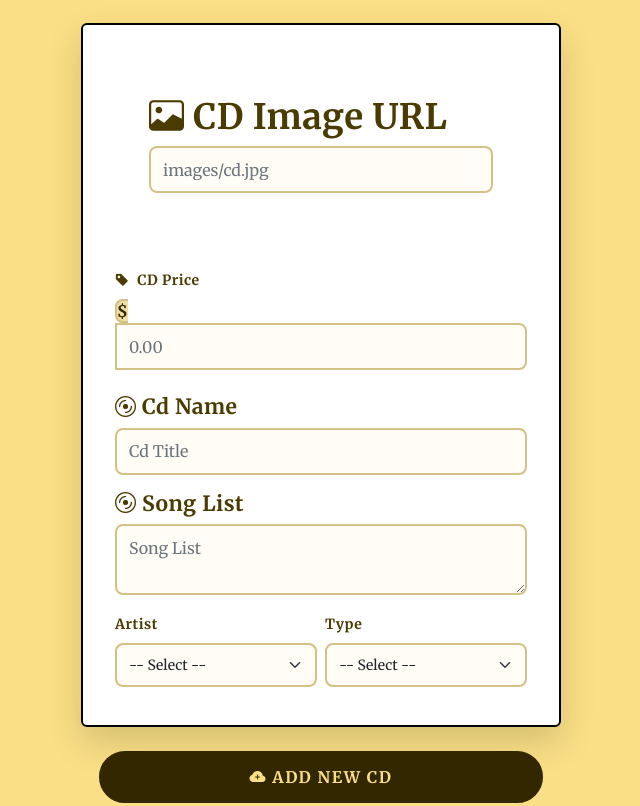
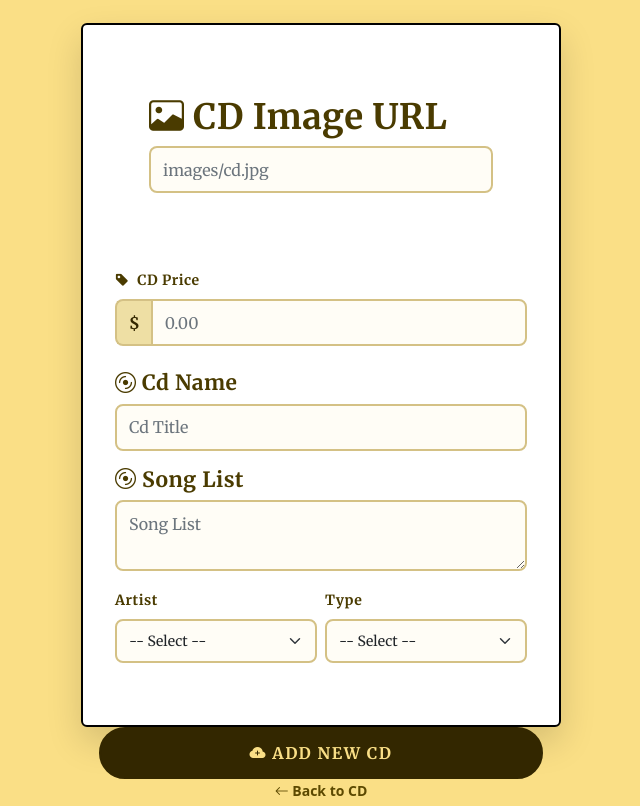
Before and after one commit to AliciaLeeYueLin/CD-Project, a PHP site: page /cd-manage-add.php in a window 1280 px wide. Shown: the part 105-911 px from the top of the page, without its empty margins (319-959 px from the left). Run offline with PHP 8.4, Linux system fonts and the light colour scheme; the visitor is signed in with stand-in values (Sample User, id 1); data that the repository does not hold is empty.

Commit message:
commit changes

```diff
--- a/cd-manage-add.php
+++ b/cd-manage-add.php
@@ -139,11 +139,12 @@
             <label for="cd_price" class="form-label fw-bold small">
               <i class="bi bi-tag-fill me-1"></i> CD Price
             </label>
-            <div class="group">
-              <span class="group-text" style="background: #eedfa4; border: 2px solid #d4c185; border-right: none; border-radius: 8px 0 0 8px; color: #332700; font-weight: bold;">$</span>
+            <div class="input-group">
+              <span class="input-group-text" style="background: #eedfa4; border: 2px solid #d4c185; border-right: none; border-radius: 8px 0 0 8px; color: #332700; font-weight: bold;">$</span>
               <input type="text" class="form-control" id="cd_price" name="cd_price" placeholder="0.00" style="border-radius: 0 8px 8px 0;" />
             </div>
           </div>
+
 
                   <h1 class="card-title h4 mb-3">
                     <label for="cd_name" class="form-label fw-bold small d-block"><i class="bi bi-disc"></i> Cd Name</label>
@@ -181,7 +182,7 @@
                   </div>
                 </div>
                 </p>
-                <div class="text-end mt-auto">
+                <div class="text-end">
                   <button type="submit" class="btn btn-create w-100"><i class="bi bi-cloud-plus-fill"></i> ADD NEW CD</button>
                 </div>
 
```
